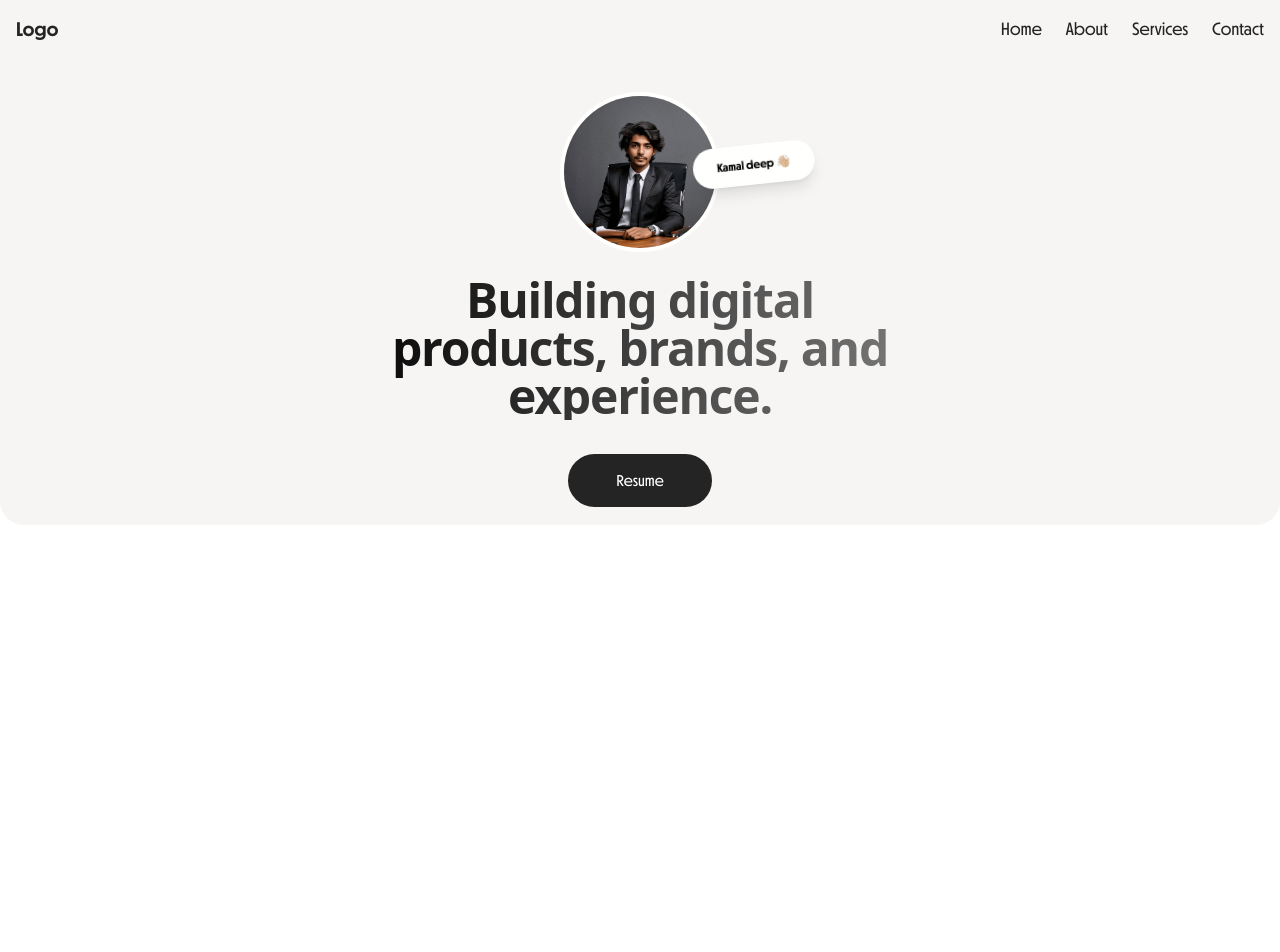
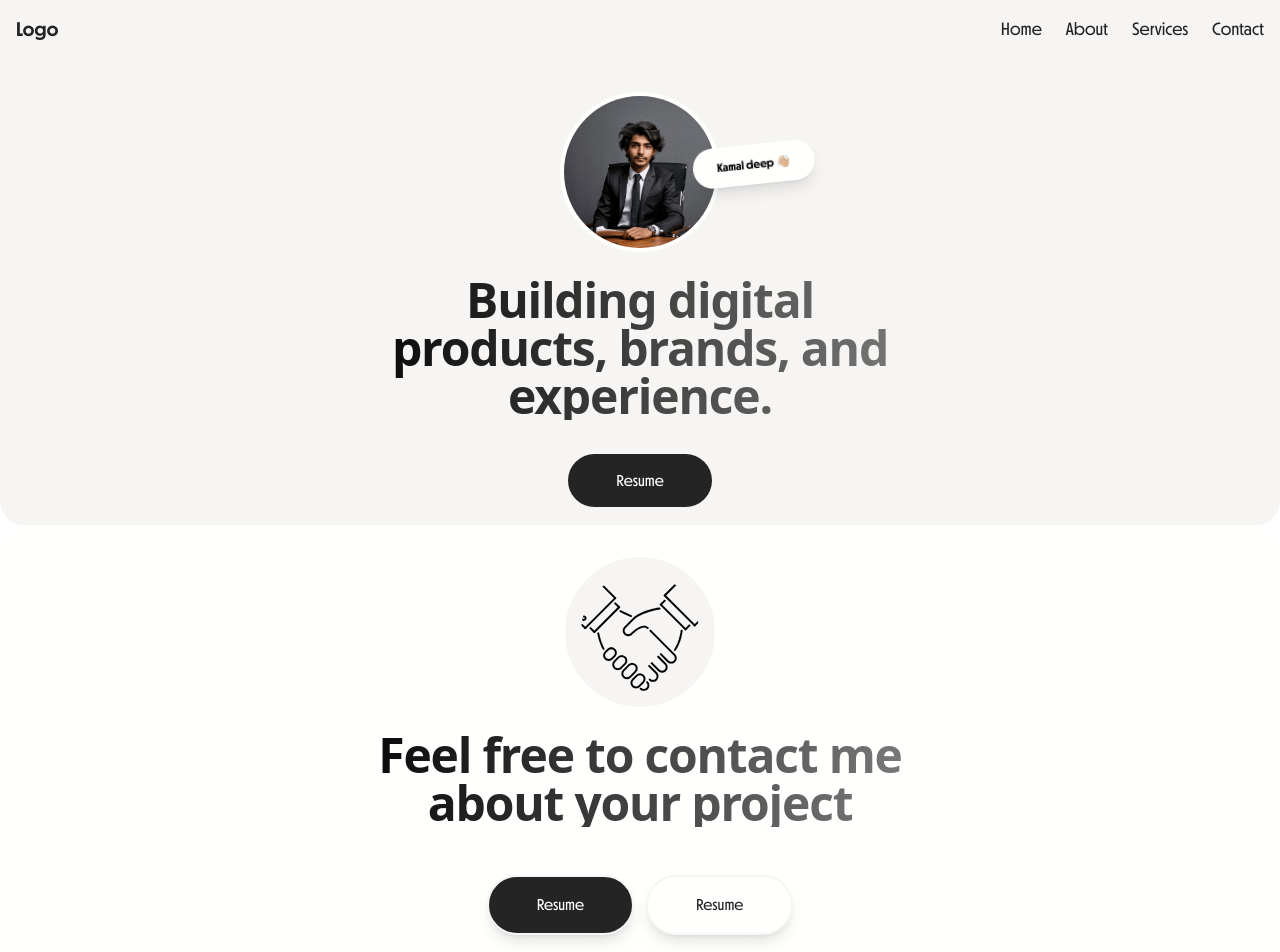
Before and after one commit to kamal-deep-131/portfolio, a React (Vite) app: page / in a window 1280 px wide. Shown: the top 952 px of the page. Before the commit the page ends 800 px from the top, so only its background shows below. Built offline with nearby package versions, Linux system fonts and the light colour scheme.

Commit message:
contact section added

```diff
--- a/src/App.jsx
+++ b/src/App.jsx
@@ -1,12 +1,12 @@
 import React from 'react'
-import { Navbar, HeroSection } from './components'
+import { Navbar, HeroSection, Contact } from './components'
 
 const App = () => {
   return (
     <>
       <Navbar />
       <HeroSection />
-
+      <Contact />
 
     </>
   )
--- /dev/null
+++ b/src/components/Contact.jsx
@@ -0,0 +1,22 @@
+import React from 'react'
+
+const Contact = () => {
+    return (
+        <div className='p-2 sm:p-4 md:p-6 lg:p-8 bg-myWhite grid place-items-center gap-4 md:gap-6 rounded-t-3xl '>
+            <div>
+                <img src="/images/handshake.svg" alt="handshake" width={150}
+                    className='rounded-full bg-myBg p-4' />
+            </div>
+            <h1 className='text-gradient text-4xl md:text-5xl text-center font-semibold tracking-tight'>
+                Feel free to contact me <br />
+                about your project
+            </h1>
+            <div className='pt-6 flex w-full items-center justify-center gap-3'>
+                <a href="#" className='text-md px-12 py-4 font-otterco bg-myBlack text-myWhite rounded-full border-myBg border-2 shadow-lg' >Resume</a>
+                <a href="#" className='text-md px-12 py-4 font-otterco bg-myWhite text-myBlack rounded-full border-myBg border-2 shadow-lg' >Resume</a>
+            </div>
+        </div>
+    )
+}
+
+export default Contact
--- a/src/components/index.js
+++ b/src/components/index.js
@@ -1,6 +1,7 @@
 import Navbar from "./Navbar";
 import HeroSection from "./Hero";
+import Contact from './Contact'
 
 export {
-    Navbar, HeroSection
+    Navbar, HeroSection, Contact
 }
```
Also changed, not shown: public/images/handshake.svg (added).
